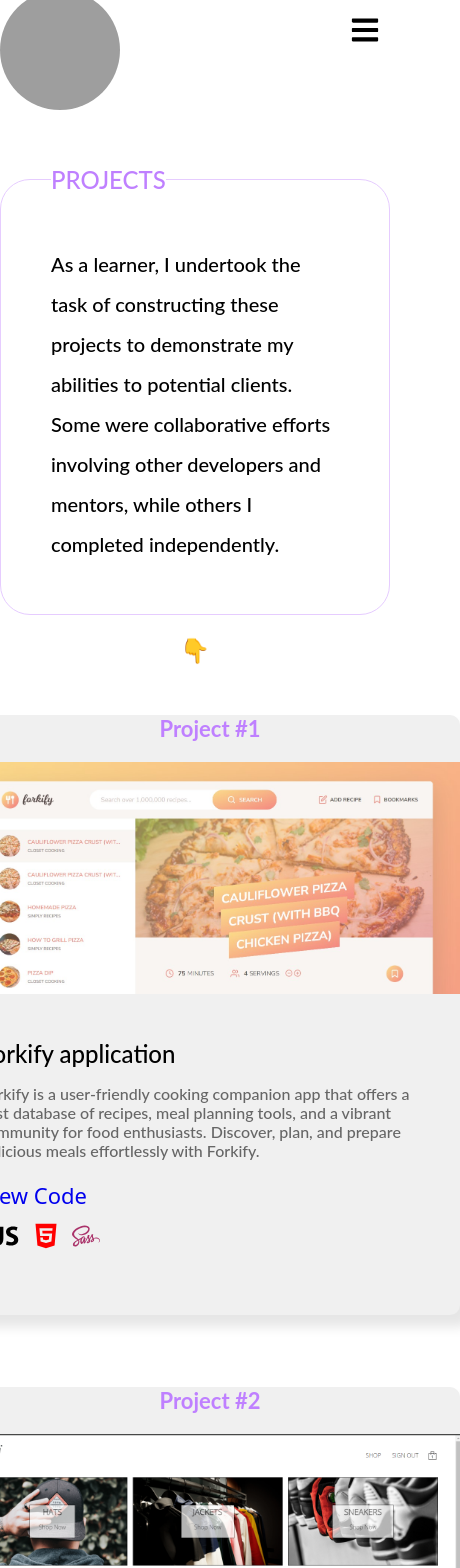
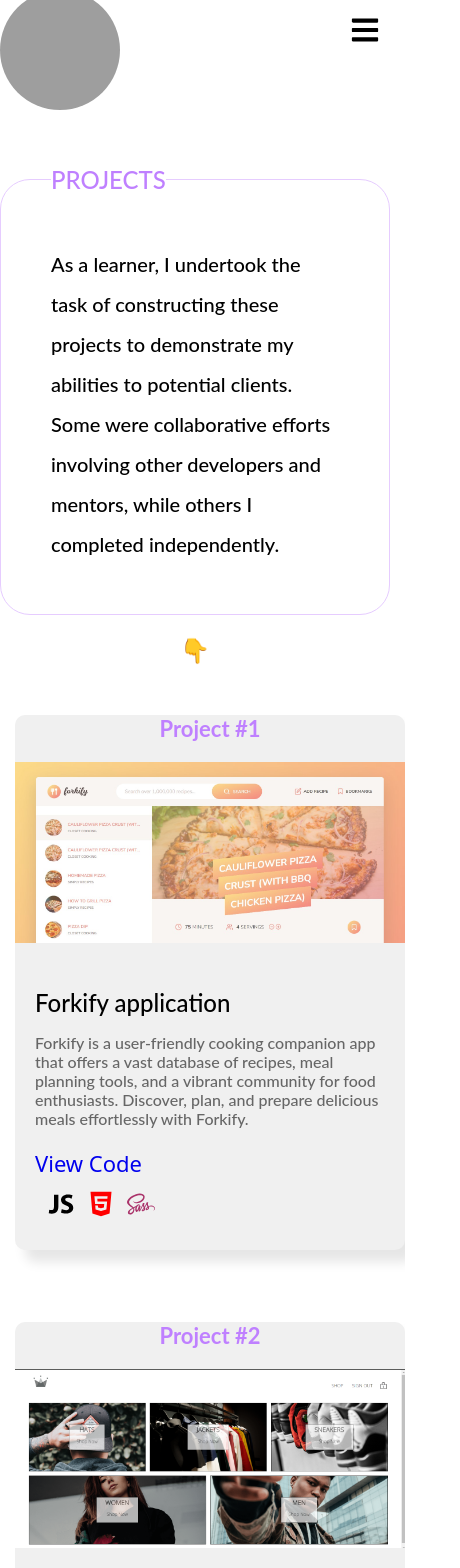
Before and after one commit to Ayoub-45/Portfolio, a React (Create React App) app: page /portfolio in a window 390 px wide. Shown: the top 1568 px of the page, 460 px wide, since content can reach past the window. Built offline with nearby package versions, Linux system fonts and the light colour scheme; grey boxes are pictures that could not be loaded.

Commit message:
Make the cards responsive

```diff
--- a/src/components/card/Card.styles.css
+++ b/src/components/card/Card.styles.css
@@ -1,29 +1,31 @@
 .card {
   margin-left: 30px;
-  width: 300px;
-  height: 300px;
+  width: 100%; /* Set width to 100% to make it responsive */
+  max-width: 500px; /* Add max-width to limit card width */
+  height: auto; /* Set height to auto to maintain aspect ratio */
   background-color: #f0f0f0;
   border-radius: 10px;
   box-shadow: 10px 12px 12px rgba(0, 0, 0, 0.1);
   overflow: hidden;
   transition: transform 0.3s ease;
-  width: 500px;
-  height: 600px;
   display: flex;
+  flex-direction: column;
   gap: 20px;
-  flex-direction: column;
   margin-bottom: 50px;
 }
+
 .header-project {
   font-size: 22px;
   color: #bf80ff;
   text-align: center;
   font-weight: bold;
 }
+
 .card:hover {
   transform: scale(1.05);
   border: 4px solid #bf80ff;
 }
+
 .card img {
   width: 100%;
   height: auto;
@@ -42,9 +44,11 @@
   font-size: 16px;
   color: #666;
 }
+
 .link {
   margin-top: 20px;
 }
+
 .github-link {
   margin-top: 10px;
   cursor: pointer;
@@ -54,10 +58,9 @@
     Oxygen, Ubuntu, Cantarell, "Open Sans", "Helvetica Neue", sans-serif;
   font-size: 22px;
 }
+
 .github-link {
-  margin-top: 300px;
+  margin-top: 10px;
   font-size: 22px;
   text-decoration: none;
-  font-family: system-ui, -apple-system, BlinkMacSystemFont, "Segoe UI", Roboto,
-    Oxygen, Ubuntu, Cantarell, "Open Sans", "Helvetica Neue", sans-serif;
 }
```
